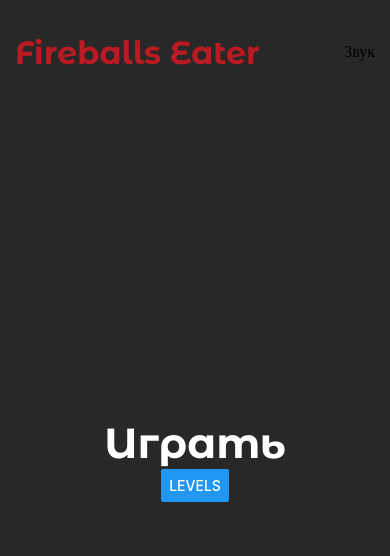
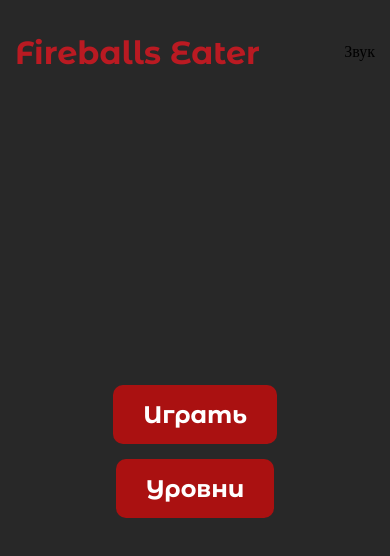
Before and after one commit to pawaebawy/BallsEater, a React Native app: screen /Home in a window 390 px wide. Shown: the top 556 px of the page. Built offline with nearby package versions, Linux system fonts and the light colour scheme.

Commit message:
screen navigation developing

```diff
--- a/src/components/PlayButton/PlayButton.tsx
+++ b/src/components/PlayButton/PlayButton.tsx
@@ -1,10 +1,12 @@
 import React from 'react';
-import { Text } from 'react-native';
+import { TouchableOpacity, Text } from 'react-native';
 import s from './styles';
 
 const PlayButton = ({ navigation }) => {
   return (
-    <Text onPress={() => navigation.navigate('Play')} style={s.playButton}>Играть</Text>
+    <TouchableOpacity onPress={() => navigation.navigate('Play')} style={s.button}>
+      <Text style={s.buttonText}>Играть</Text>
+    </TouchableOpacity>
   );
 };
 
--- a/src/components/PlayButton/styles.ts
+++ b/src/components/PlayButton/styles.ts
@@ -1,10 +1,17 @@
 import { StyleSheet } from 'react-native';
 
 export default StyleSheet.create({
-    playButton: {
+    button: {
+        backgroundColor: '#a11',
+        paddingVertical: 15,
+        paddingHorizontal: 30,
+        borderRadius: 10,
+        marginBottom: 15
+    },
+    buttonText: {
         fontFamily: 'Montserrat-Bold',
-        fontSize: 42,
+        fontSize: 24,
         fontWeight: 'bold',
-        color: '#fff'
+        color: '#fff',
     }
 });
--- a/src/screens/HomeScreen/HomeScreen.tsx
+++ b/src/screens/HomeScreen/HomeScreen.tsx
@@ -1,5 +1,5 @@
 import React from 'react';
-import { View, Text, Button } from 'react-native';
+import { View, Button, TouchableOpacity, Text } from 'react-native';
 import { Logo, PlayButton } from '../../components';
 import s from './styles';
 
@@ -12,10 +12,9 @@ const HomeScreen = ({ navigation }) => {
       </View>
       <View style={s.homeBlock}>
         <PlayButton navigation={navigation} />
-        <Button
-          title="Levels"
-          onPress={() => navigation.navigate('Levels')}
-        />
+        <TouchableOpacity onPress={() => navigation.navigate('Levels')} style={s.button}>
+          <Text style={s.buttonText}>Уровни</Text>
+        </TouchableOpacity>
       </View>
     </View>
   );
--- a/src/screens/HomeScreen/styles.ts
+++ b/src/screens/HomeScreen/styles.ts
@@ -19,5 +19,18 @@ export default StyleSheet.create({
         display: 'flex',
         justifyContent: 'center',
         alignItems: 'center'
+    },
+    button: {
+        backgroundColor: '#a11',
+        paddingVertical: 15,
+        paddingHorizontal: 30,
+        borderRadius: 10,
+        marginBottom: 15
+    },
+    buttonText: {
+        fontFamily: 'Montserrat-Bold',
+        fontSize: 24,
+        fontWeight: 'bold',
+        color: '#fff',
     }
 });
```
